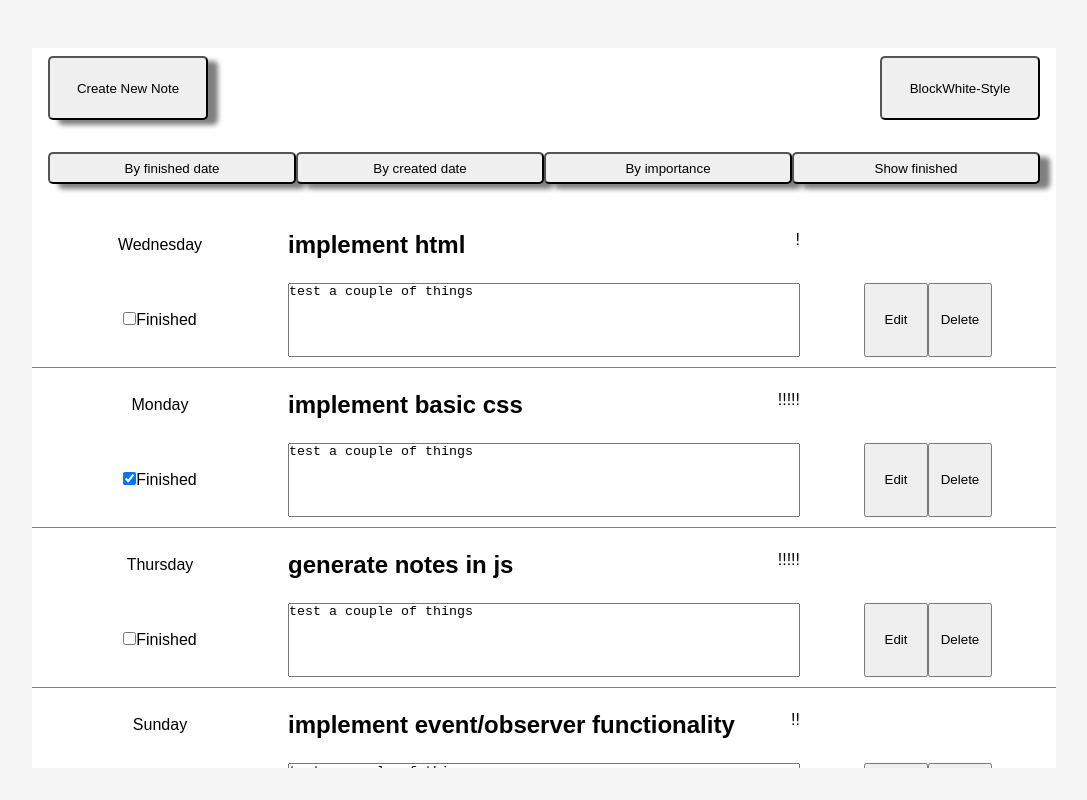
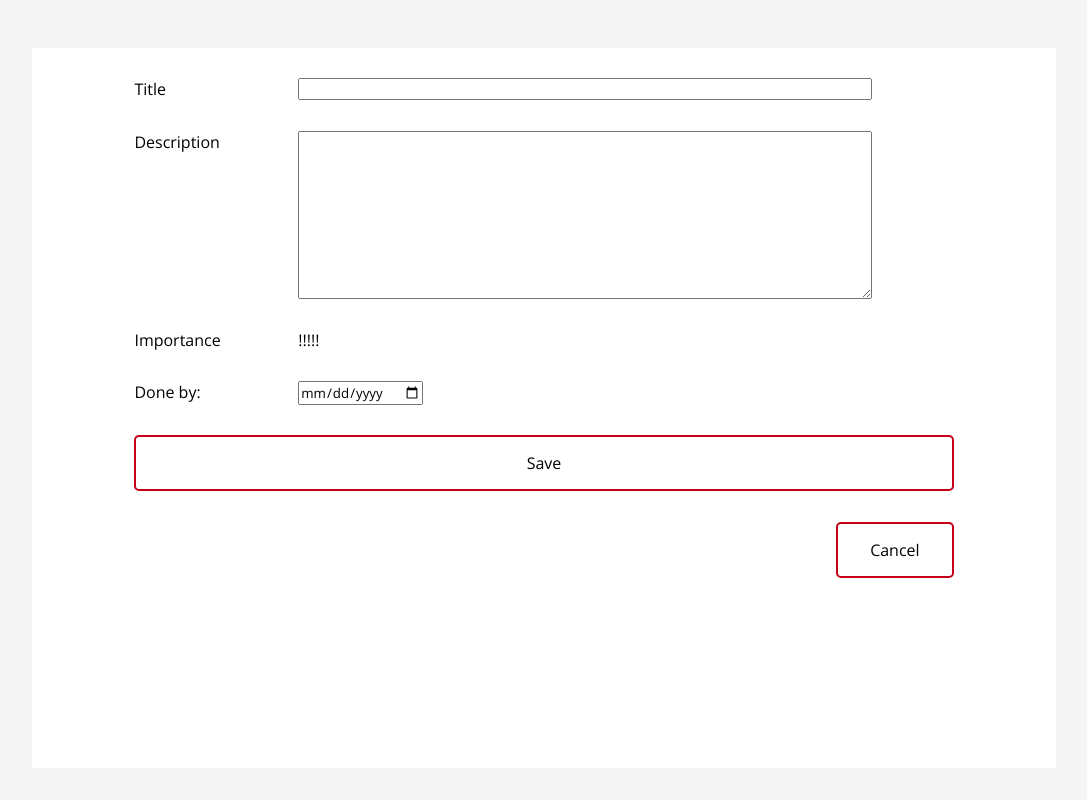
Before and after one commit to amir-ag/cas-fee-project-1, a website with bundled scripts: page src/public/index.html in a window 1280 px wide. Both pictures are taken after a click on the button "Create New Note". Shown: the whole page, without its empty margins (96-1183 px from the left). Built offline with nearby package versions, Linux system fonts and the light colour scheme.

Commit message:
before refactor

```diff
--- a/src/public/index.html
+++ b/src/public/index.html
@@ -4,19 +4,21 @@
   <meta charset="UTF-8">
   <title>Note App</title>
   <script src="https://cdnjs.cloudflare.com/ajax/libs/handlebars.js/4.7.3/handlebars.min.js" integrity="sha256-/PJBs6QWvXijOFIX04kZpLb6ZtSQckdOIavLWKKOgXU=" crossorigin="anonymous" defer></script>
+  <link rel="preconnect" href="https://fonts.gstatic.com">
+  <link href="https://fonts.googleapis.com/css2?family=Open+Sans:wght@300;400;700&display=swap" rel="stylesheet">
   <script src="scripts/index.js" type="module"></script>
   <link rel="stylesheet" href="styles/index.css">
 </head>
 <body>
   <header>
     <div class="header-top">
-      <button>Create New Note</button>
+      <button id="button-create">Create New Note</button>
       <button id="theme-button">BlockWhite-Style</button>
     </div>
     <div class="header-sort">
       <button>By finished date</button>
       <button>By created date</button>
-      <button>By importance</button>
+      <button id="sort-importance">By importance</button>
       <button>Show finished</button>
     </div>
   </header>
--- /dev/null
+++ b/src/public/scripts/NoteModel.js
@@ -0,0 +1,32 @@
+export default class NoteModel {
+    constructor(initialNotes) {
+        this.notes = initialNotes;
+    }
+
+    addNote(dueDay=0, title='', importance=1, body='') {
+        const newNote = {
+            id: this.notes.length > 0 ? this.notes[this.notes.length - 1].id + 1 : 1,
+            dueDay,
+            title,
+            importance,
+            complete: false,
+            body,
+        };
+        this.notes.push(newNote);
+        this.onNotesChanged(this.notes);
+    }
+
+    deleteNote(id) {
+        this.notes = this.notes.filter(note => note.id !== id)
+        this.onNotesChanged(this.notes);
+    }
+
+    sortByImportance() {
+        this.notes.sort((a,b) => a.importance - b.importance)
+        this.onNotesChanged(this.notes);
+    }
+
+    bindNotesChanged(callback) {
+        this.onNotesChanged = callback
+    }
+}
--- a/src/public/scripts/index.js
+++ b/src/public/scripts/index.js
@@ -1,97 +1,90 @@
-// import bolt from '../assets/bolt.svg';
+// import Bolt from '../assets/bolt.svg';
+import NoteModel from './NoteModel.js';
 
 const initialNotes = [
     {
-        id: 1,
-        dueDay: 'Wednesday',
-        title: 'implement html',
-        importance: 1,
-        complete: false,
-        body: 'test a couple of things',
+        "id": 1,
+        "dueDay": "Wednesday",
+        "title":"implement html",
+        "importance":1,
+        "complete":false,
+        "body":"test a couple of things"
     },
     {
-        id: 2,
-        dueDay: 'Monday',
-        title: 'implement basic css',
-        importance: 5,
-        complete: true,
-        body: 'test a couple of things',
+        "id":2,
+        "dueDay":"Monday",
+        "title":"implement basic css",
+        "importance":5,
+        "complete":true,
+        "body":"test a couple of things"
     },
     {
-        id: 3,
-        dueDay: 'Thursday',
-        title: 'generate notes in js',
-        importance: 5,
-        complete: false,
-        body: 'test a couple of things',
+        "id":3,
+        "dueDay":"Thursday",
+        "title":"generate notes in js",
+        "importance":5,
+        "complete":false,
+        "body":"test a couple of things"
     },
     {
-        id: 4,
-        dueDay: 'Sunday',
-        title: 'implement event/observer functionality',
-        importance: 2,
-        complete: false,
-        body: 'test a couple of things',
+        "id":4,
+        "dueDay":"Sunday",
+        "title":"implement event/observer functionality",
+        "importance":2,
+        "complete":false,
+        "body":"test a couple of things"
     },
     {
-        id: 5,
-        dueDay: 'Wednesday',
-        title: 'clean',
-        importance: 3,
-        complete: false,
-        body: 'test a couple of things',
+        "id":5,
+        "dueDay":"Wednesday",
+        "title":"clean",
+        "importance":3,
+        "complete":false,
+        "body":"test a couple of things"
     },
-]
+];
 
 const themeButton = document.getElementById('theme-button');
 themeButton.addEventListener('click', () => {
     document.body.classList.toggle('alternative')
-
 })
 
+const sortByImportanceButton = document.getElementById('sort-importance');
+sortByImportanceButton.addEventListener('click', () => {
+    app.model.sortByImportance();
+})
 
-class NoteModel {
-    constructor(initialNotes) {
-        this.notes = initialNotes;
-    }
-
-    addNote(dueDay, title, importance, body) {
-        const newNote = {
-            id: this.notes.length > 0 ? this.notes[this.notes.length - 1].id + 1 : 1,
-            dueDay,
-            title,
-            importance,
-            complete: false,
-            body,
-        };
-        this.notes.push(newNote);
-    }
-
-    deleteNote = (id) => {
-        this.notes = this.notes.filter(note => note.id !== id)
-        this.onNotesChanged(this.notes)
-    }
-
-    bindNotesChanged(callback) {
-        this.onNotesChanged = callback
-    }
-}
+const createNote = document.getElementById('button-create');
+createNote.addEventListener('click', () => {
+    app.view.renderCreateNewNote()
+});
 
 class NoteView {
     constructor() {
         this.app = this.getElement('main');
-        this.noteList = this.createElement('ul', 'note-list');
-        this.app.append(this.noteList);
+        this.noteListView = this.createElement('ul', 'note-list');
+        this.createNoteView = this.createElement('form', 'create-note');
+        this.app.append(this.noteListView, this.createNoteView);
     }
 
     bindDeleteNote(handler) {
-        this.noteList.addEventListener('click', event => {
+        this.noteListView.addEventListener('click', (event) => {
             if (event.target.className === 'delete-button') {
-                const id = parseInt(event.target.parentElement.parentElement.id)
-                handler(id)
+                // eslint-disable-next-line radix
+                const id = parseInt(event.target.parentElement.parentElement.id);
+                handler(id);
             }
-        })
+        });
     }
+
+    // bindCreateNewNote(handler) {
+    //     const saveButton = document.getElementById('save-button');
+    //     if (saveButton) {
+    //         saveButton.addEventListener('click', () => {
+    //             handler(note);
+    //         });
+    //     }
+    // }
 
     getElement(selector) {
         const element = document.querySelector(selector);
@@ -107,66 +100,98 @@ class NoteView {
         return element;
     }
 
+    removeListItems() {
+        while (this.noteListView.firstChild) {
+            this.noteListView.removeChild(this.noteListView.firstChild);
+        }
+    }
+
     createImportanceSVG(priority) {
-        const importanceSVG = this.createElement('div', 'importance-container');
+        let importanceSVG = '';
         for (let i = 0; i < priority; i++) {
-            const svg = this.createElement('p');
-            svg.textContent = '!';
-            // svg.src = bolt;
-            importanceSVG.append(svg);
+            // const svg = `<object data=${Bolt} type="image/svg+xml">`
+            const svg = '!';
+            importanceSVG += svg;
         }
         return importanceSVG;
     }
 
-    renderNotes(notes) {
-        while (this.noteList.firstChild) {
-            this.noteList.removeChild(this.noteList.firstChild);
-        }
+    renderNoteView(notes) {
+        this.app.innerHTML = '';
+        this.app.append(this.noteListView);
+
+        if (this.noteListView.firstChild) this.removeListItems();
+
         if (notes.length === 0) {
-            const defaultMessage = this.createElement('p');
-            defaultMessage.textContent = 'Create your first note by clicking "Create Note"';
-            this.noteList.append(defaultMessage);
+            this.noteListView.innerHTML = '<p>Create your first note by clicking "Create new note"!</p>';
         } else {
             notes.forEach((note) => {
-                const li = this.createElement('li', 'note-item');
-                li.id = note.id;
-
-                const dueDay = this.createElement('p', 'due-day');
-                dueDay.textContent = note.dueDay;
-
-                const titleContainer = this.createElement('div', 'title-container');
-                const title = this.createElement('h2');
-                title.textContent = note.title;
-                const importance = this.createImportanceSVG(note.importance);
-                titleContainer.append(title, importance);
-
-                const completeContainer = this.createElement('form', 'checkbox-form');
-                const completeCheckBox = this.createElement('input', 'checkbox');
-                completeCheckBox.type = 'checkbox';
-                completeCheckBox.id = 'note-checkbox';
-                completeCheckBox.checked = note.complete;
-                const completeCheckBoxLabel = this.createElement('label', 'checkbox-label');
-                completeCheckBoxLabel.textContent = 'Finished';
-                completeCheckBoxLabel.setAttribute('for','note-checkbox');
-                completeContainer.append(completeCheckBox, completeCheckBoxLabel);
-
-                const textContent = this.createElement('textarea', 'textarea');
-                textContent.textContent = note.body;
-                textContent.readOnly = true;
-
-                const buttonContainer = this.createElement('div', 'button-container');
-                const editButton = this.createElement('button');
-                editButton.textContent = 'Edit';
-                buttonContainer.append(editButton)
-                const deleteButton = this.createElement('button', 'delete-button');
-                deleteButton.textContent = 'Delete';
-                buttonContainer.append(deleteButton);
-
-
-                li.append(dueDay, titleContainer, completeContainer, textContent, buttonContainer);
-                this.noteList.append(li);
+                const noteTemplate = `
+                <li id="${note.id}" class="note-item">
+                    <output class="due-day">${note.dueDay}</output>
+                    <div class="title-container">
+                        <h2>${note.title}</h2>
+                        <div class="importance-container">${this.createImportanceSVG(note.importance)}</div>
+                    </div>
+                    <form class="checkbox-form">
+                        <label class="checkbox-label">
+                            <input id="note-checkbox" type="checkbox" ${note.complete ? "checked" : ""}>
+                            Finished
+                        </label>
+                    </form>
+                    <textarea class="textarea" readonly>${note.body}</textarea>
+                    <div class="button-container">
+                        <button>Edit</button>
+                        <button class="delete-button">Delete</button>
+                    </div>
+                </li>
+                `;
+                this.noteListView.innerHTML += noteTemplate; //check if refactor necessary
             });
         }
+    }
+
+    renderCreateNewNote() {
+        this.app.innerHTML = '';
+        this.app.append(this.createNoteView);
+        this.createNoteView.action = './index.js';
+        this.createNoteView.method = 'POST';
+
+        const header = document.querySelector('Header');
+        header.style.display = 'none';
+        const newNoteTemplate = `
+        <div class="form-title-container">
+            <label for="create-title">Title</label>
+            <input id="create-title" type="text">
+        </div>
+        <div class="form-description-container">
+            <label for="create-description">Description</label>
+            <textarea id="create-description"></textarea>
+        </div>
+        <div class="form-importance-container">
+            <label for="create-importance">Importance</label>
+            <div id="create-importance">${this.createImportanceSVG(5)}</div>
+        </div>
+        <div class="form-date-container">
+            <label for="create-date">Done by:</label>
+            <input id="create-date" type="date">
+        </div>
+        <button type="submit" id="save-button">Save</button>
+        <div class="cancel-button">
+            <button id="cancel-button">Cancel</button>
+        </div>
+        `;
+
+        if (!this.createNoteView.innerHTML) this.createNoteView.innerHTML += newNoteTemplate;
+
+        const saveButton = document.querySelector('#save-button');
+
+        // saveButton.addEventListener('click', (event) => {
+        //     event.preventDefault();
+        //     console.log('event: ', event);
+            // this.app.model.addNote();
+            // header.style.display = '';
+        // });
     }
 }
 
@@ -176,17 +201,22 @@ class NoteController {
         this.view = view;
 
         this.onNotesChanged(this.model.notes);
-        this.view.bindDeleteNote(this.handleDeleteNote)
-        this.model.bindNotesChanged(this.onNotesChanged)
+        this.view.bindDeleteNote(this.handleDeleteNote);
+        // this.view.bindCreateNewNote(this.handleAddNote);
+        this.model.bindNotesChanged(this.onNotesChanged);
     }
 
-    onNotesChanged = (notes) => {
-        this.view.renderNotes(notes);
+    onNotesChanged(notes) {
+        this.view.renderNoteView(notes);
     }
 
-    handleDeleteNote = (id) => {
-        this.model.deleteNote(id)
+    handleDeleteNote(id) {
+        this.model.deleteNote(id);
     }
+
+    // handleAddNote() {
+    //     this.model.addNote();
+    // }
 }
 
-const app = new NoteController(new NoteModel(initialNotes), new NoteView())
+const app = new NoteController(new NoteModel(initialNotes), new NoteView());
--- a/src/public/styles/index.css
+++ b/src/public/styles/index.css
@@ -1,5 +1,6 @@
 * {
     box-sizing: border-box;
+    font-family: 'Open Sans', sans-serif;
     margin: 0 auto;
     padding: 0;
 }
@@ -7,6 +8,8 @@
 :root {
     --outer-background: #f5f5f5;
     --background: white;
+    --button-color: #c60018;
+    --button-hover: #eb0000;
 }
 
 .alternative {
@@ -35,18 +38,27 @@ body {
     align-items: center;
 }
 
-.header-top > button {
-    width: 10rem;
-    height: 4rem;
-    margin: 5rem 1rem 5rem 1rem;
+.header-top button {
+    margin: 1rem;
+}
+
+button {
+    /*background-color: var(--button-color);*/
+    background-color: white;
+    border: 2px solid var(--button-color);
+    color: black;
+    padding: 15px 32px;
+    text-align: center;
+    text-decoration: none;
+    display: inline-block;
+    font-size: 16px;
+    transition-duration: 0.4s;
     border-radius: 5px;
 }
 
-.header-top > button:first-child {
-    width: 10rem;
-    height: 4rem;
-    margin: 5rem 1rem 5rem 1rem;
-    box-shadow: 10px 5px 5px rgba(0, 0, 0, 0.5);
+button:hover {
+    background-color: var(--button-hover);
+    color: white;
 }
 
 .header-sort {
@@ -57,10 +69,8 @@ body {
 }
 
 .header-sort > button {
-    margin: 0;
-    width: 20rem;
-    height: 2rem;
-    box-shadow: 10px 5px 5px rgba(0, 0, 0, 0.5);
+    margin: 1rem;
+    padding: 15px 70px;
     border-radius: 5px;
 }
 
@@ -121,7 +131,7 @@ main {
     grid-area: button-container;
     display: flex;
     align-items: flex-end;
-    justify-content: center;
+    justify-content: space-evenly;
     height: 100%;
     width: 100%;
 }
@@ -130,6 +140,7 @@ main {
     height: 50%;
     width: 25%;
     margin: 0;
+    padding: 0;
 }
 
 .checkbox-form {
@@ -142,3 +153,61 @@ main {
     width: 100%;
     height: 100%;
 }
+
+.create-note {
+    height: 100%;
+    display: flex;
+    flex-direction: column;
+    justify-content: space-evenly;
+}
+
+form {
+    width: 80%;
+}
+
+form > div {
+    margin: 0;
+    display: flex;
+    align-items: flex-start;
+}
+
+form > div > label {
+    margin: 0;
+    width: 20%;
+}
+
+.form-description-container {
+    height: 30%;
+}
+
+#create-title {
+    margin: 0;
+    width: 70%;
+}
+
+#create-description {
+    margin: 0;
+    width: 70%;
+    height: 100%;
+}
+
+#create-importance {
+    margin: 0;
+}
+
+#create-date {
+    margin: 0;
+}
+
+#save-button {
+    width: 100%;
+}
+
+.cancel-button {
+    display: flex;
+    justify-content: flex-end;
+}
+
+#cancel-button {
+    margin: 0;
+}
```
Also changed, not shown: src/public/assets/dummyData.json (added, +42 -0 lines).
